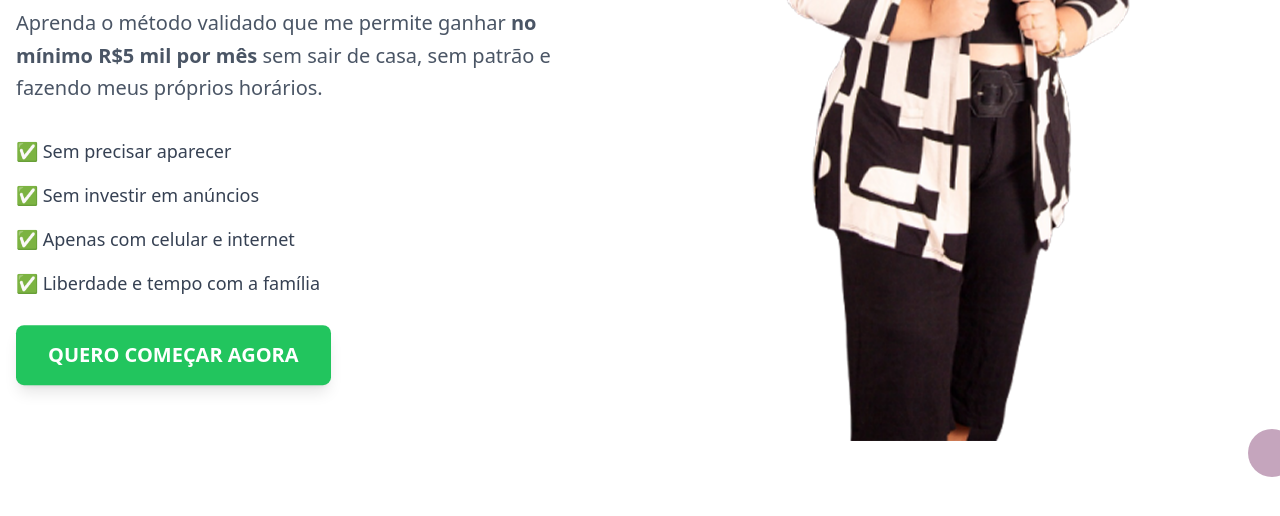
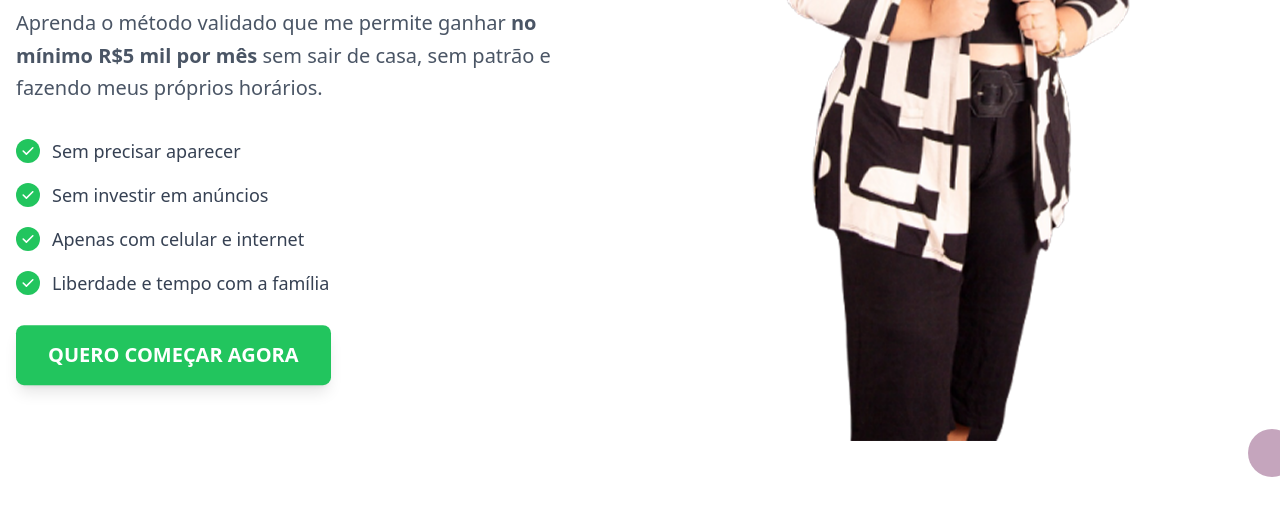
Before and after one commit to LuanCKRG/afiliado_sem_patrao, a website: page index.html in a window 1280 px wide. Shown: the part 520-1036 px from the top of the page. Drawn offline with nearby package versions, Linux system fonts and the light colour scheme; files that its build step writes are made by us from their sources.

Commit message:
fix(hero): enhance feature list layout with icons for better visibility

```diff
--- a/index.html
+++ b/index.html
@@ -22,12 +22,42 @@
                     <p class="text-xl text-gray-600 leading-relaxed" data-aos="fade-up" data-aos-delay="200">
                         Aprenda o método validado que me permite ganhar <strong>no mínimo R$5 mil por mês</strong> sem sair de casa, sem patrão e fazendo meus próprios horários.
                     </p>
-                    <div class="space-y-4" data-aos="fade-up" data-aos-delay="400">
-                        <p class="text-lg text-gray-700 transform hover:translate-x-2 transition-transform duration-300">✅ Sem precisar aparecer</p>
-                        <p class="text-lg text-gray-700 transform hover:translate-x-2 transition-transform duration-300">✅ Sem investir em anúncios</p>
-                        <p class="text-lg text-gray-700 transform hover:translate-x-2 transition-transform duration-300">✅ Apenas com celular e internet</p>
-                        <p class="text-lg text-gray-700 transform hover:translate-x-2 transition-transform duration-300">✅ Liberdade e tempo com a família</p>
+
+                    <div class="space-y-4" data-aos="fade-up" data-aos-delay="200">
+                        <div class="flex items-center gap-3">
+                            <div class="w-6 h-6 bg-secondary rounded-full flex items-center justify-center">
+                                <svg class="w-4 h-4 text-white" fill="currentColor" viewBox="0 0 20 20">
+                                    <path d="M16.707 5.293a1 1 0 010 1.414l-8 8a1 1 0 01-1.414 0l-4-4a1 1 0 011.414-1.414L8 12.586l7.293-7.293a1 1 0 011.414 0z"/>
+                                </svg>
+                            </div>
+                            <span class="text-lg text-gray-700">Sem precisar aparecer</span>
+                        </div>
+                        <div class="flex items-center gap-3">
+                            <div class="w-6 h-6 bg-secondary rounded-full flex items-center justify-center">
+                                <svg class="w-4 h-4 text-white" fill="currentColor" viewBox="0 0 20 20">
+                                    <path d="M16.707 5.293a1 1 0 010 1.414l-8 8a1 1 0 01-1.414 0l-4-4a1 1 0 011.414-1.414L8 12.586l7.293-7.293a1 1 0 011.414 0z"/>
+                                </svg>
+                            </div>
+                            <span class="text-lg text-gray-700">Sem investir em anúncios</span>
+                        </div>
+                        <div class="flex items-center gap-3">
+                            <div class="w-6 h-6 bg-secondary rounded-full flex items-center justify-center">
+                                <svg class="w-4 h-4 text-white" fill="currentColor" viewBox="0 0 20 20">
+                                    <path d="M16.707 5.293a1 1 0 010 1.414l-8 8a1 1 0 01-1.414 0l-4-4a1 1 0 011.414-1.414L8 12.586l7.293-7.293a1 1 0 011.414 0z"/>
+                                </svg>
+                            </div>
+                            <span class="text-lg text-gray-700">Apenas com celular e internet</span>
+                        </div>
+                        <div class="flex items-center gap-3">
+                            <div class="w-6 h-6 bg-secondary rounded-full flex items-center justify-center">
+                                <svg class="w-4 h-4 text-white" fill="currentColor" viewBox="0 0 20 20">
+                                    <path d="M16.707 5.293a1 1 0 010 1.414l-8 8a1 1 0 01-1.414 0l-4-4a1 1 0 011.414-1.414L8 12.586l7.293-7.293a1 1 0 011.414 0z"/>
+                                </svg>
+                            </div>
+                            <span class="text-lg text-gray-700">Liberdade e tempo com a família</span>
+                        </div>
                     </div>
+
                     <button class="bg-secondary hover:bg-green-600 text-white font-bold py-4 px-8 rounded-lg text-xl transition-all duration-300 transform hover:scale-105 shadow-lg hover:shadow-xl hover-glow animate-bounce-slow" data-aos="zoom-in" data-aos-delay="600">
                         QUERO COMEÇAR AGORA
                     </button>
```
